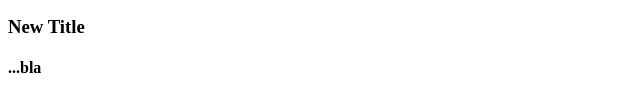
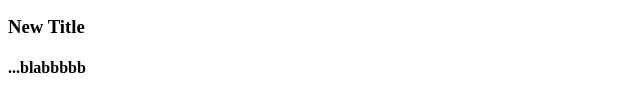
Before and after one commit to silviochille/background-generator, a plain HTML site: page index.html in a window 1280 px wide. Shown: the part 135-246 px from the top of the page, 0-640 px from the left. Drawn offline with Linux system fonts and the light colour scheme.

Commit message:
change again

```diff
--- a/index.html
+++ b/index.html
@@ -11,6 +11,6 @@
     <p>That's the way to do....</p>
     <p>New way..</p>
     <h3>New Title</h3>
-    <h4>...bla</h4>
+    <h4>...blabbbbb</h4>
 </body>
 </html>
```
